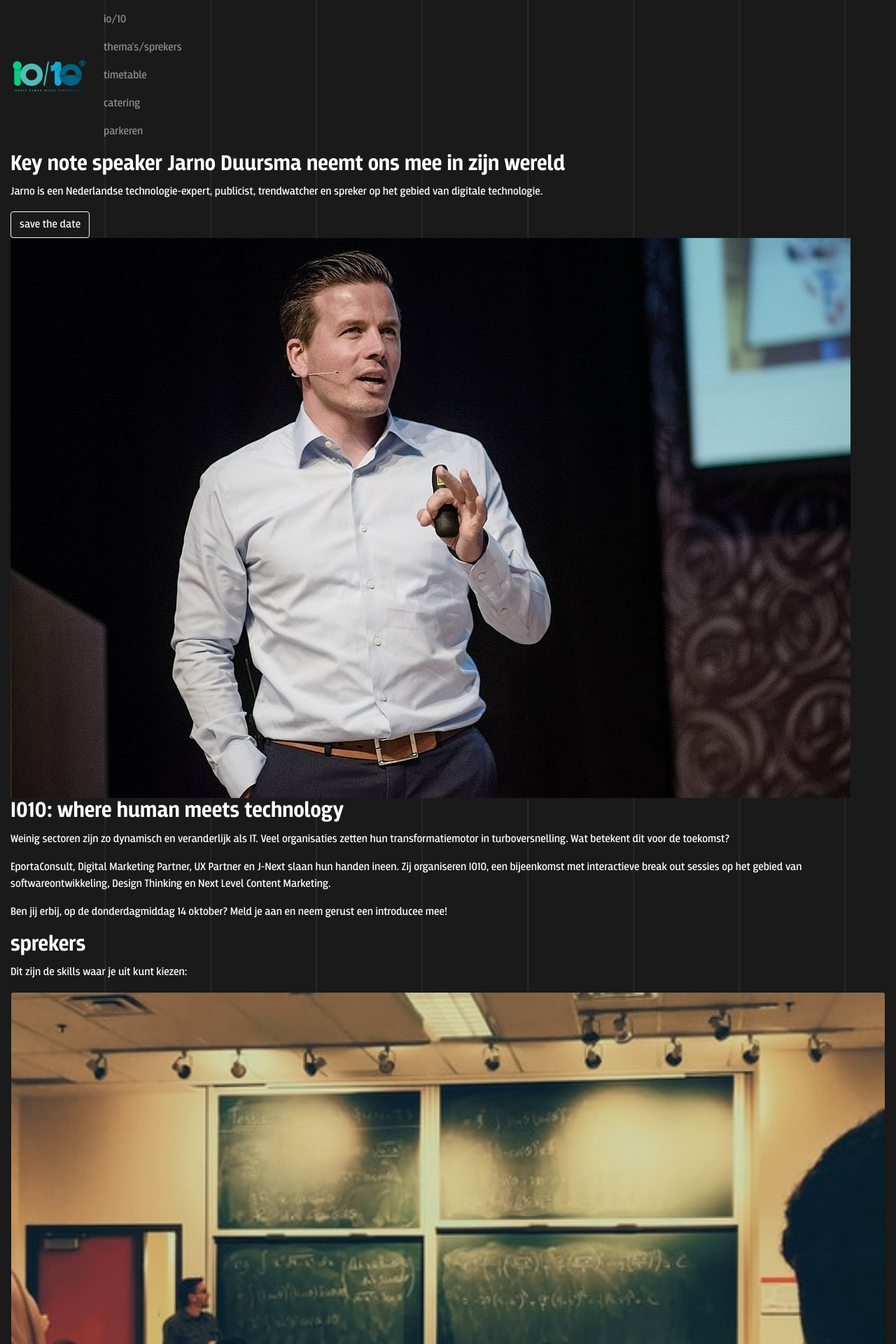
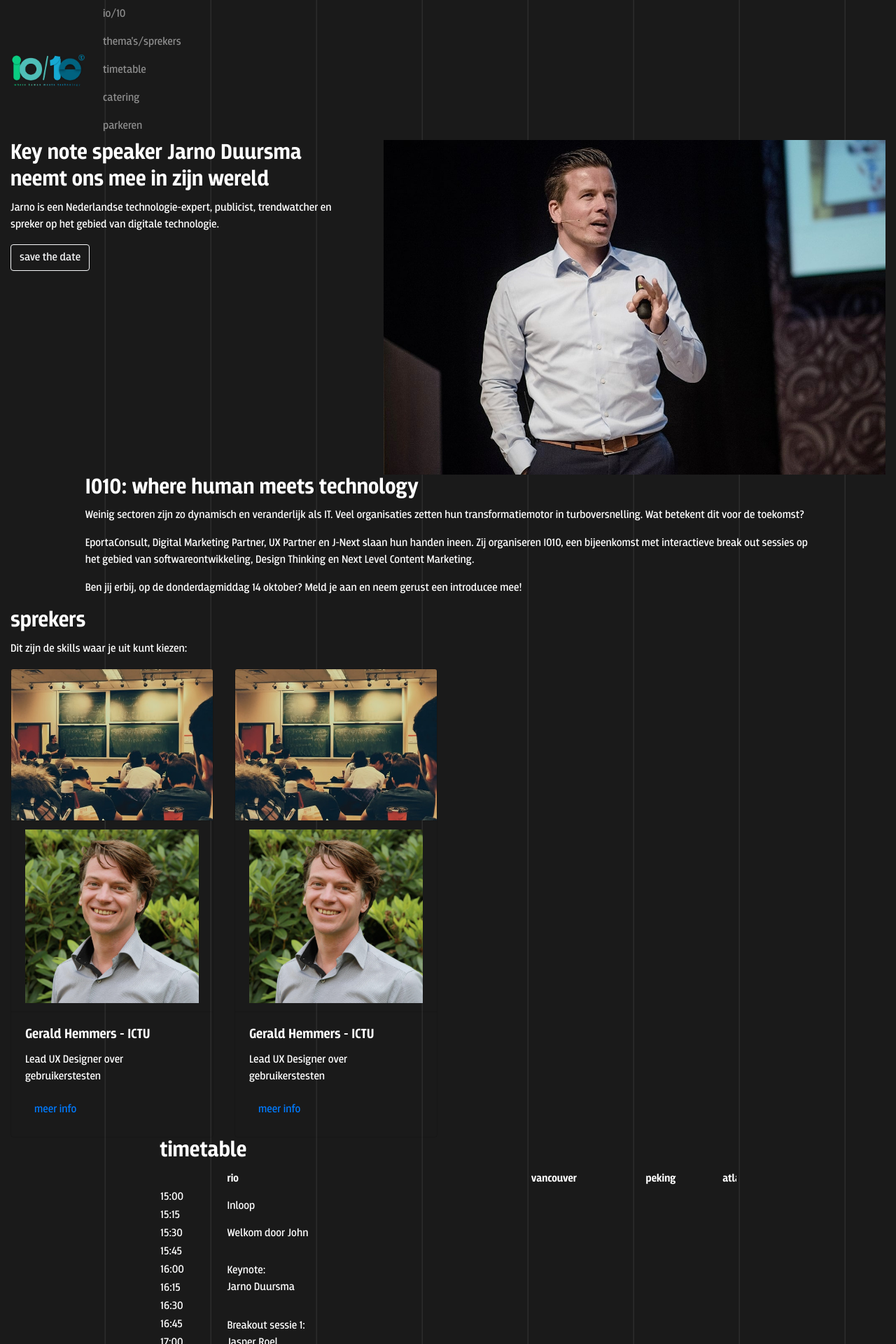
Before and after one commit to J-nextgroup/io10, an Angular app: page / in a window 1280 px wide. Shown: the top 1920 px of the page at 70% size. Built offline with nearby package versions, Linux system fonts and the light colour scheme.

Commit message:
add desktop bootstrap

```diff
--- a/src/app/app.component.html
+++ b/src/app/app.component.html
@@ -1,9 +1,18 @@
+<div class="container-xl">
+  <div class="row">
+    <div class="col-1 d-xl-none"></div>
+    <div class="col-10 col-xl-12">
+      <div class="row">
+        <div class="col">
           <nav
             class="navbar navbar-expand-lg navbar-dark"
-  style="background-color: transparent"
+            style="background-color: transparent; padding: 0"
           >
             <a class="navbar-brand" href="/"
-    ><img src="/assets/logo.png" class="img-fluid" style="max-width: 108px"
+              ><img
+                src="/assets/logo.png"
+                class="img-fluid"
+                style="max-width: 108px"
             /></a>
             <button
               class="navbar-toggler"
@@ -30,20 +39,25 @@
               </ul>
             </div>
           </nav>
-<div class="container-xl">
+        </div>
+      </div>
       <div class="row">
-    <div class="col">
+        <div class="col-12 col-lg-5">
           <h2>Key note speaker Jarno Duursma neemt ons mee in zijn wereld</h2>
           <p>
-        Jarno is een Nederlandse technologie-expert, publicist, trendwatcher en
-        spreker op het gebied van digitale technologie.
+            Jarno is een Nederlandse technologie-expert, publicist, trendwatcher
+            en spreker op het gebied van digitale technologie.
           </p>
-      <button type="button" class="btn btn-outline-light">save the date</button>
+          <button type="button" class="btn btn-outline-light">
+            save the date
+          </button>
+        </div>
+        <div class="col-12 col-lg-7">
           <img src="/assets/jarno.jpg" class="img-fluid" />
         </div>
       </div>
-  <div class="row">
-    <div class="col">
+      <div class="row justify-content-center">
+        <div class="col-12 col-lg-10">
           <h2>IO10: where human meets technology</h2>
 
           <p>
@@ -53,10 +67,11 @@
           </p>
 
           <p>
-        EportaConsult, Digital Marketing Partner, UX Partner en J-Next slaan hun
-        handen ineen. Zij organiseren IO10, een bijeenkomst met interactieve
-        break out sessies op het gebied van softwareontwikkeling, Design
-        Thinking en Next Level Content Marketing.
+            EportaConsult, Digital Marketing Partner, UX Partner en J-Next slaan
+            hun handen ineen. Zij organiseren IO10, een bijeenkomst met
+            interactieve break out sessies op het gebied van
+            softwareontwikkeling, Design Thinking en Next Level Content
+            Marketing.
           </p>
           <p>
             Ben jij erbij, op de donderdagmiddag 14 oktober? Meld je aan en neem
@@ -68,6 +83,16 @@
         <div class="col">
           <h2>sprekers</h2>
           <p>Dit zijn de skills waar je uit kunt kiezen:</p>
+          <div class="row">
+            <div class="col-12 col-md-6 col-lg-3">
+              <app-speaker
+                [picture]="'/assets/speaker-bg.jfif'"
+                [portrait]="'/assets/gerald.jpg'"
+                [title]="'Gerald Hemmers - ICTU'"
+                [subject]="'Lead UX Designer over gebruikerstesten'"
+              ></app-speaker>
+            </div>
+            <div class="col-12 col-md-6 col-lg-3">
               <app-speaker
                 [picture]="'/assets/speaker-bg.jfif'"
                 [portrait]="'/assets/gerald.jpg'"
@@ -76,8 +101,10 @@
               ></app-speaker>
             </div>
           </div>
-  <div class="row">
-    <div class="col">
+        </div>
+      </div>
+      <div class="row justify-content-center">
+        <div class="col-12 col-lg-8">
           <h2>timetable</h2>
           <div style="overflow-x: auto">
             <table style="width: 924px">
@@ -195,15 +222,17 @@
           <img src="/assets/picalilly.svg" class="img-fluid" />
           <h2>Ontdek de wereld van Piccalilly</h2>
           <p>
-        Het eten wordt verzorgd door familiebedrijf Piccalilly Catering. Heb je
-        speciale dieetwensen? Geef dit door aan de Office Manager van jouw
-        bedrijf.
+            Het eten wordt verzorgd door familiebedrijf Piccalilly Catering. Heb
+            je speciale dieetwensen? Geef dit door aan de Office Manager van
+            jouw bedrijf.
           </p>
         </div>
       </div>
-  <div class="row">
-    <div class="col">
+      <div class="row justify-content-between">
+        <div class="col-12 col-lg-6">
           <img src="/assets/thnlobby.jpg" class="img-fluid" />
+        </div>
+        <div class="col-12 col-lg-5">
           <h2>Parkeren bij The Human Network</h2>
           <div class="row">
             <div class="col-1"><img src="/assets/home.svg" /></div>
@@ -218,7 +247,7 @@
             <div class="col-11">contact@io10.nl</div>
           </div>
           <p>
-        O10 wordt georganiseerd in het pand van The Human Network, op de
+            IO10 wordt georganiseerd in het pand van The Human Network, op de
             Orteliuslaan 855 in Utrecht.
           </p>
           <p>
@@ -226,18 +255,29 @@
             auto? Parkeer dan bij de nabijgelegen P&R. Er zijn uitrijkaarten
             beschikbaar!
           </p>
-      <button type="button" class="btn btn-outline-light">plan route</button>
+          <button type="button" class="btn btn-outline-light">
+            plan route
+          </button>
         </div>
       </div>
-  <div class="row">
-    <div class="col">
-      <ul>
-        <li><img src="/assets/uxpartner.svg" class="img-fluid" /></li>
-        <li><img src="/assets/jnext.svg" class="img-fluid" /></li>
-        <li><img src="/assets/dmp.svg" class="img-fluid" /></li>
-        <li><img src="/assets/eporta.svg" class="img-fluid" /></li>
-        <li><img src="/assets/thn.svg" class="img-fluid" /></li>
-      </ul>
+      <div class="row justify-content-center">
+        <div class="col-12 col-lg-2">
+          <img src="/assets/uxpartner.svg" class="img-fluid" />
+        </div>
+        <div class="col-12 col-lg-2">
+          <img src="/assets/jnext.svg" class="img-fluid" />
+        </div>
+        <div class="col-12 col-lg-2">
+          <img src="/assets/dmp.svg" class="img-fluid" />
+        </div>
+        <div class="col-12 col-lg-2">
+          <img src="/assets/eporta.svg" class="img-fluid" />
+        </div>
+        <div class="col-12 col-lg-2">
+          <img src="/assets/thn.svg" class="img-fluid" />
         </div>
       </div>
     </div>
+    <div class="col-1 d-xl-none"></div>
+  </div>
+</div>
```
Lines whose indentation alone changed are shown as unchanged.
